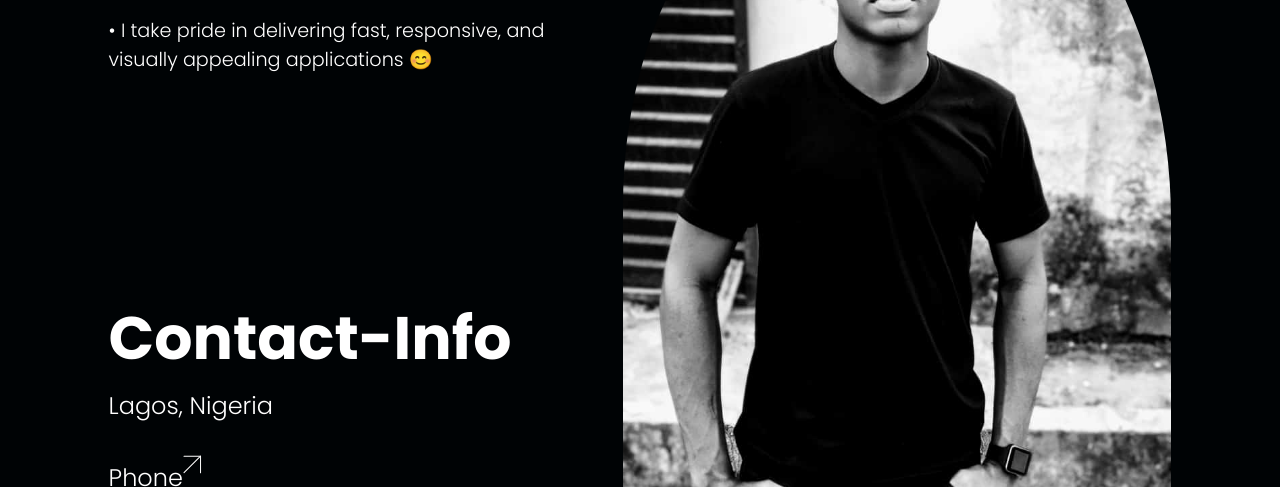
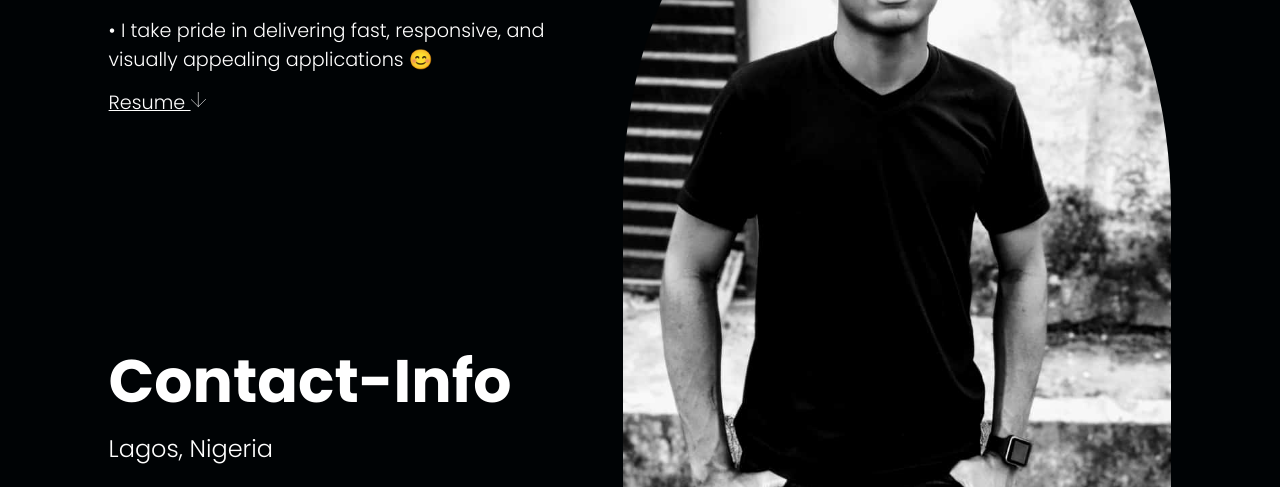
Before and after one commit to classyrazy/classy-portfolios, a plain HTML site: page index.html in a window 1280 px wide. Shown: the part 460-947 px from the top of the page. Drawn offline with nearby package versions, Linux system fonts and the light colour scheme; a script that the page names is missing.

Commit message:
Added resume

```diff
--- a/index.html
+++ b/index.html
@@ -25,25 +25,27 @@
                             <div class="about-story anim-first">
                                 <p style="margin-bottom:10px" class="c-text"> • I'm a software engineer specializing in fullstack applications, with occasional forays into design</p>
                                 <p class="c-text">• I take pride in delivering fast, responsive, and visually appealing applications 😊</p>
+                                <a href="./adewale-abdulrazaq-resume" class="resume-btn" download>Resume
+                                    <svg xmlns="http://www.w3.org/2000/svg"
+                                    width="16.674" height="16.675" viewBox="0 0 26.674 26.675">
+                                    <g id="Group_8" data-name="Group 8"
+                                        transform="translate(0 0)"></g>
+                                        <line id="Line_2" data-name="Line 2" y2="23.401"
+                                            transform="translate(11.701)" fill="none" stroke="#FFFFFF"
+                                            stroke-linecap="round" stroke-linejoin="round" stroke-width="1" />
+                                        <path id="Path_48" data-name="Path 48"
+                                            d="M815.945,1012.3l-11.7,11.7-11.7-11.7"
+                                            transform="translate(-792.543 -1000.604)" fill="none"
+                                            stroke="#FFFFFF" stroke-linecap="round" stroke-linejoin="round"
+                                            stroke-width="1" />
+                                    </g>
+                                </svg>
+                            </a>
                             </div>
                             <div class="contact-info">
                                 <h2>Contact-Info</h2>
                                 <p style="margin-top: 20px;">Lagos, Nigeria</p>
                                 <div class="social-icons">
-                                    <a href="tel:+2349019441762">Phone <svg xmlns="http://www.w3.org/2000/svg"
-                                            width="26.674" height="26.675" viewBox="0 0 26.674 26.675">
-                                            <g id="Group_8" data-name="Group 8"
-                                                transform="translate(9.274 33.948) rotate(-135)">
-                                                <line id="Line_2" data-name="Line 2" y2="23.401"
-                                                    transform="translate(11.701)" fill="none" stroke="#FFFFFF"
-                                                    stroke-linecap="round" stroke-linejoin="round" stroke-width="1" />
-                                                <path id="Path_48" data-name="Path 48"
-                                                    d="M815.945,1012.3l-11.7,11.7-11.7-11.7"
-                                                    transform="translate(-792.543 -1000.604)" fill="none"
-                                                    stroke="#FFFFFF" stroke-linecap="round" stroke-linejoin="round"
-                                                    stroke-width="1" />
-                                            </g>
-                                        </svg></a>
                                     <a href="mailto:o.abdulrazaq.a@gmail.com">Email <svg
                                             xmlns="http://www.w3.org/2000/svg" width="26.674" height="26.675"
                                             viewBox="0 0 26.674 26.675">
--- a/style.css
+++ b/style.css
@@ -60,6 +60,11 @@ a {
 }
 .about-story p {
   margin-top: 1em;
+  font-size: 1.2em;
+}
+.about-story a{
+  display: inline-block;
+  margin-top: 0.85rem;
   font-size: 1.2em;
 }
 .contact-info {
```
Also changed, not shown: images/HNG-logo-main.png (deleted), images/zuri-logo.png (deleted), 1 other file.
